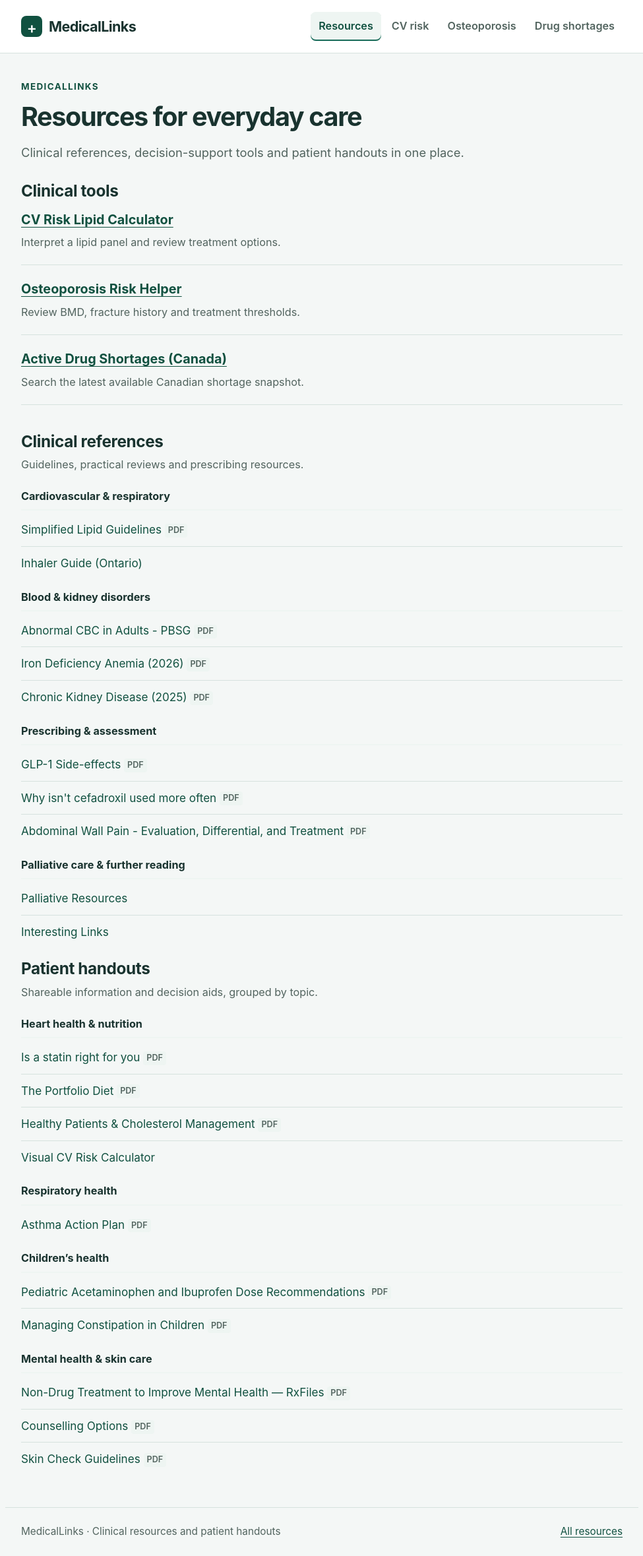
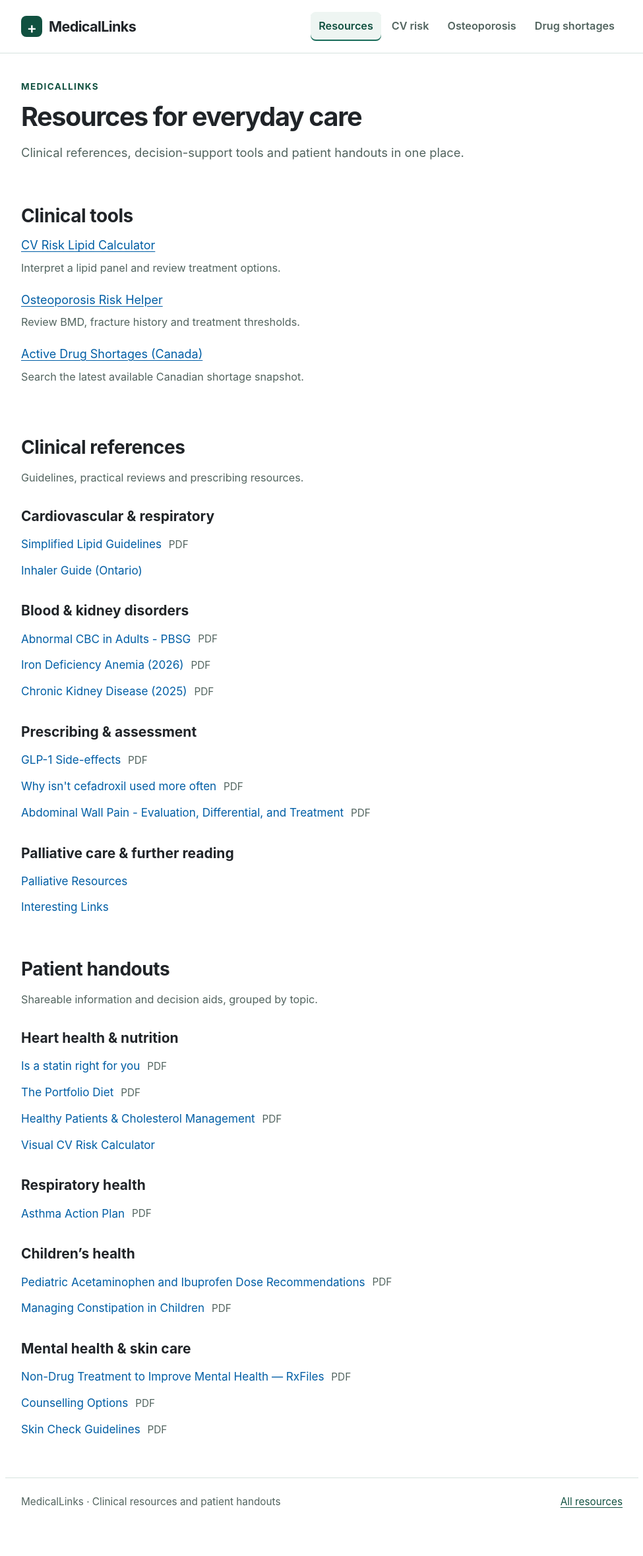
Before and after one commit to medicalchange/med-info, a Jekyll site: the page built from site/index.md, in a window 1280 px wide. Shown: the whole page at 66% size, without its empty margins (152-1127 px from the left). Built offline with Jekyll 4.4.1, drawn with Linux system fonts in a browser that asks for light colours; after the commit the page ends 2313 px from its top, so only the background shows below that.

Commit message:
Distinguish resource headings from links with a clean white reading layout (#2)

```diff
--- a/scripts/check-site-ui.cjs
+++ b/scripts/check-site-ui.cjs
@@ -59,7 +59,7 @@ const server = http.createServer((req, res) => {
         assert.equal(actual.fontSize, "18px", route + " readable body size");
         assert.equal(actual.nav, 4, route + " shared navigation");
         assert.equal(actual.h1, 1, route + " one primary heading");
-        assert.equal(actual.background, "rgb(244, 247, 246)", route + " shared background");
+        assert.equal(actual.background, "rgb(255, 255, 255)", route + " shared background");
         assert.match(actual.font, /Segoe UI/, route + " shared typography");
         assert.equal(actual.overflow, false, route + " no horizontal overflow at " + width);
         assert.equal(actual.stylesheet, true, route + " shared stylesheet");
--- a/site/_layouts/links-page.html
+++ b/site/_layouts/links-page.html
@@ -4,7 +4,7 @@
     <meta charset="utf-8" />
     <meta name="viewport" content="width=device-width, initial-scale=1" />
     <title>{% if page.title %}{{ page.title }} | {% endif %}{{ site.title | default: "Resources" }}</title>
-    <link rel="stylesheet" href="{{ '/assets/site.css' | relative_url }}?v=20261026-5">
+    <link rel="stylesheet" href="{{ '/assets/site.css' | relative_url }}?v=20261026-6">
     {% if site.analytics_provider == "goatcounter" and site.goatcounter_site and site.goatcounter_site != "" %}
     <script
       data-goatcounter="https://{{ site.goatcounter_site }}.goatcounter.com/count"
--- a/site/_layouts/minimal.html
+++ b/site/_layouts/minimal.html
@@ -4,7 +4,7 @@
     <meta charset="utf-8" />
     <meta name="viewport" content="width=device-width, initial-scale=1" />
     <title>{% if page.title %}{{ page.title }} | {% endif %}{{ site.title | default: "Resources" }}</title>
-    <link rel="stylesheet" href="{{ '/assets/site.css' | relative_url }}?v=20261026-5">
+    <link rel="stylesheet" href="{{ '/assets/site.css' | relative_url }}?v=20261026-6">
     {% if site.analytics_provider == "goatcounter" and site.goatcounter_site and site.goatcounter_site != "" %}
     <script
       data-goatcounter="https://{{ site.goatcounter_site }}.goatcounter.com/count"
--- a/site/assets/site.css
+++ b/site/assets/site.css
@@ -18,9 +18,9 @@
 .review-confirmation { border-top: 1px solid var(--line); padding-top: 16px; }
 @media (max-width: 760px) { .tool-links { grid-template-columns: 1fr; } }
 :root {
-  --bg: #f4f7f6;
+  --bg: #ffffff;
   --paper: #ffffff;
-  --ink: #19332f;
+  --ink: #202428;
   --muted: #52645f;
   --line: #d6e2de;
   --accent: #176b59;
@@ -279,6 +279,22 @@ textarea:not([readonly]) { min-height: 160px; }
   .section-actions { gap: 4px; }
 }
 
+
+/* Clear separation between section headings and resource links. */
+h2 { font-size: 1.556rem; }
+.resource-section > h2, .link-card > h2, .links-content > h2 { margin-top: 36px; margin-bottom: 16px; }
+.resource-group { margin-top: 32px; }
+.resource-group h3, .links-content h3 { font-size: 1.167rem; font-weight: 700; color: var(--ink); border: 0; padding-bottom: 0; margin-bottom: 12px; }
+.tool-link h3 { font-size: 1rem; font-weight: 400; }
+.link-card a, .links-content a { color: #005ea5; font-size: 1rem; font-weight: 400; text-decoration: underline; text-underline-offset: 0.18em; }
+.link-card a:visited, .links-content a:visited { color: #4c2c92; }
+.link-card a:hover, .links-content a:hover { color: #003078; text-decoration-thickness: 2px; }
+.link-card li + li { border-top: 0; }
+.link-card li a { padding: 7px 0; }
+.resource-format { font-size: 0.85rem; font-weight: 400; background: transparent; color: var(--muted); padding: 0 0 0 6px; border-radius: 0; }
+.tool-link { border-bottom: 0; padding-bottom: 0; }
+.tool-link p { margin-top: 6px; }
+
 @media print {
   :root { font-size: 11pt; }
   body { background: white; }
--- a/site/cv-risk/index.html
+++ b/site/cv-risk/index.html
@@ -9,7 +9,7 @@ layout: null
 <meta charset="utf-8"/>
 <meta content="width=device-width, initial-scale=1" name="viewport"/>
 <title>CV Risk Lipid Helper | MedicalLinks</title>
-<link href="{{ '/assets/site.css' | relative_url }}?v=20261026-5" rel="stylesheet"/>
+<link href="{{ '/assets/site.css' | relative_url }}?v=20261026-6" rel="stylesheet"/>
 </head>
 <body>
     {% include site-header.html %}
--- a/site/osteoporosis-risk/index.html
+++ b/site/osteoporosis-risk/index.html
@@ -10,7 +10,7 @@ layout: null
 <meta content="width=device-width, initial-scale=1" name="viewport"/>
 <title>Osteoporosis Risk Helper | MedicalLinks</title>
 <link href="data:," rel="icon"/>
-<link href="{{ '/assets/site.css' | relative_url }}?v=20261026-5" rel="stylesheet"/>
+<link href="{{ '/assets/site.css' | relative_url }}?v=20261026-6" rel="stylesheet"/>
 </head>
 <body>
     {% include site-header.html %}
```
